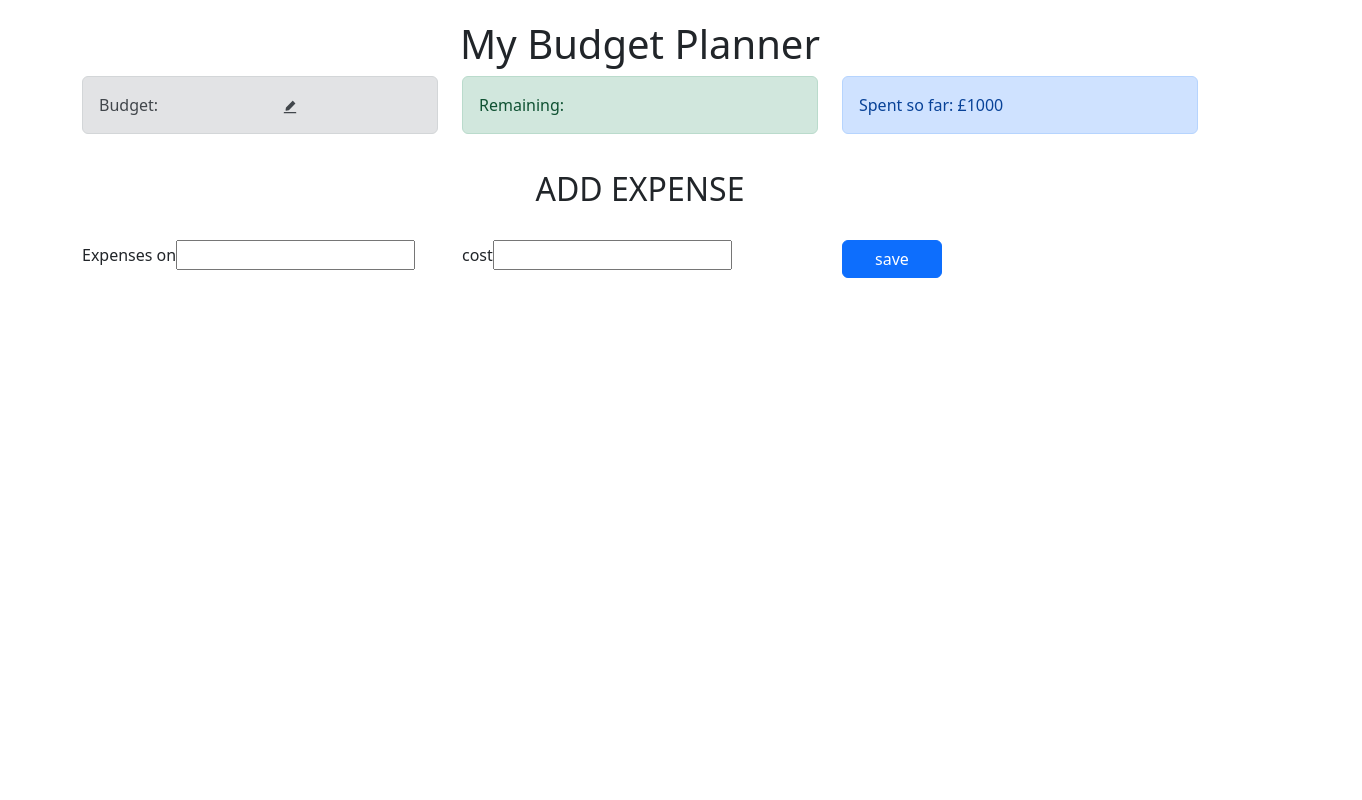
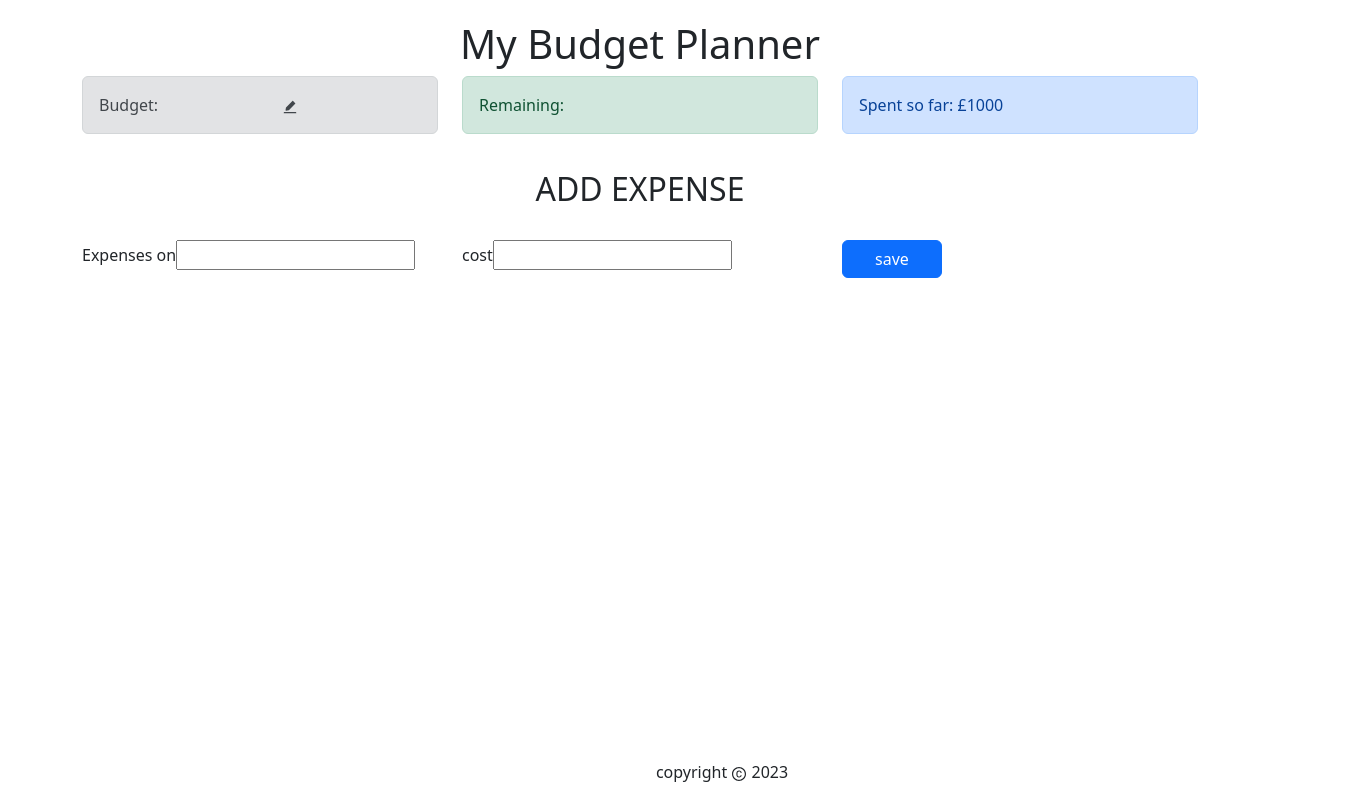
Before and after one commit to soumya-maheshwari/ExpenseTracker, a React (Create React App) app: page / in a window 1280 px wide. Shown: the whole page, 1362 px wide, since content can reach past the window. Built offline with nearby package versions, Linux system fonts and the light colour scheme.

Commit message:
added footer

```diff
--- a/src/App.css
+++ b/src/App.css
@@ -10,7 +10,6 @@
 .edit-icon {
   cursor: pointer;
   margin-left: 120px;
-  /* font-size: 30x; */
 }
 
 .add {
@@ -20,3 +19,10 @@
   text-align: center;
   display: flex;
 }
+
+.footer {
+  bottom: 0;
+  position: absolute;
+  width: 100%;
+  text-align: center;
+}
--- a/src/App.js
+++ b/src/App.js
@@ -4,6 +4,7 @@ import Budget from "./Components/Budget";
 import Remaining from "./Components/Remaining";
 import Spent from "./Components/Spent";
 import AddExpense from "./Components/AddExpense";
+import Footer from "./Components/Footer";
 function App() {
   return (
     <div className="container">
@@ -25,6 +26,7 @@ function App() {
           <AddExpense />
         </div>
       </div>
+      <Footer />
     </div>
   );
 }
--- /dev/null
+++ b/src/Components/Footer.js
@@ -0,0 +1,14 @@
+import React from "react";
+import { AiOutlineCopyrightCircle } from "react-icons/ai";
+function Footer() {
+  const getYear = new Date().getFullYear();
+  return (
+    <div className="footer">
+      <p>
+        copyright <AiOutlineCopyrightCircle /> {getYear}
+      </p>
+    </div>
+  );
+}
+
+export default Footer;
```
